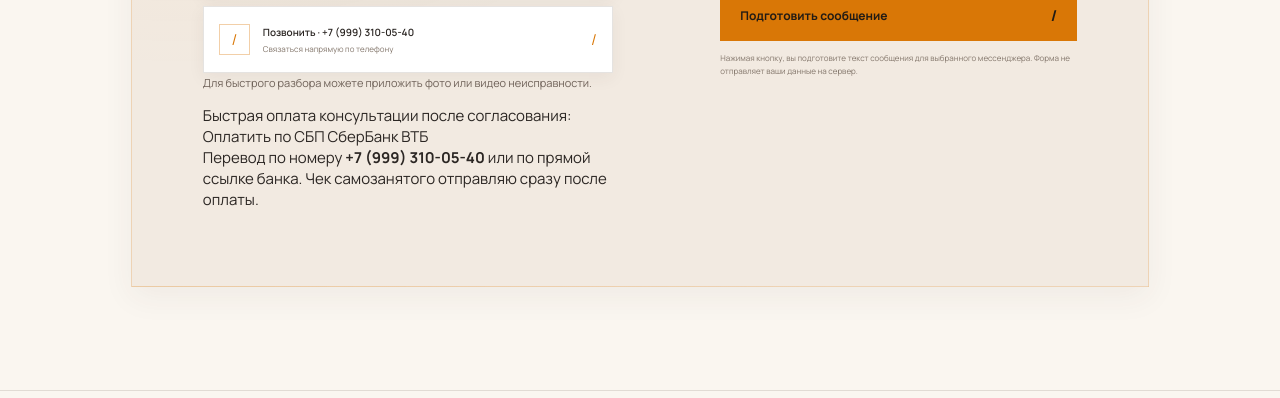
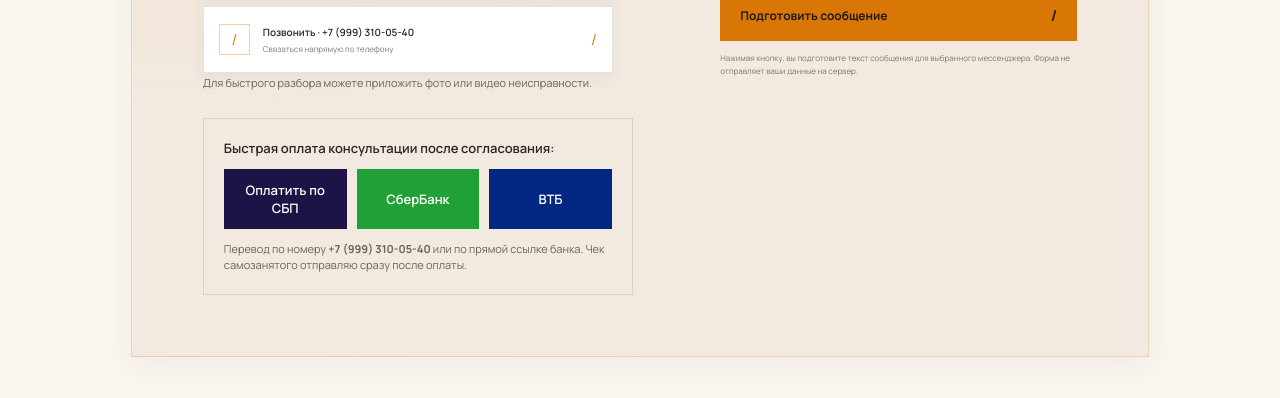
Before and after one commit to Hodgali05/auto-help, a plain HTML site: page index.html in a window 1280 px wide. Shown: the part 5259-5657 px from the top of the page. Drawn offline with nearby package versions, Linux system fonts and the light colour scheme.

Commit message:
Update style.css

```diff
--- a/style.css
+++ b/style.css
@@ -339,4 +339,58 @@ h2 { font-size: clamp(38px, 4.5vw, 57px); font-weight: 600; letter-spacing: -.06
   line-height: 1.75;
   white-space: pre-line;
   font-size: 13px;
+}/* Блок быстрой оплаты (СБП, Сбер, ВТБ) */
+.payment-block {
+  margin-top: 24px;
+  padding: 20px;
+  background: var(--bg-soft);
+  border: 1px solid var(--line);
 }
+
+.payment-title {
+  font-size: 13px;
+  font-weight: 600;
+  color: var(--text);
+  margin-bottom: 12px;
+}
+
+.payment-grid {
+  display: grid;
+  grid-template-columns: repeat(3, 1fr);
+  gap: 10px;
+}
+
+.pay-btn {
+  display: inline-flex;
+  align-items: center;
+  justify-content: center;
+  padding: 12px 10px;
+  font-size: 13px;
+  font-weight: 600;
+  text-decoration: none;
+  color: #ffffff;
+  text-align: center;
+  transition: opacity 0.2s ease;
+}
+
+.pay-btn:hover {
+  opacity: 0.9;
+}
+
+.pay-sbp { background: #1D1346; }
+.pay-sber { background: #21A038; }
+.pay-vtb { background: #002882; }
+
+.payment-note {
+  margin-top: 12px;
+  margin-bottom: 0;
+  font-size: 11px;
+  line-height: 1.5;
+  color: var(--muted);
+}
+
+@media (max-width: 520px) {
+  .payment-grid {
+    grid-template-columns: 1fr;
+  }
+}
```
